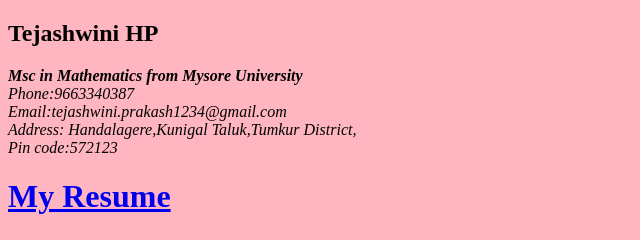
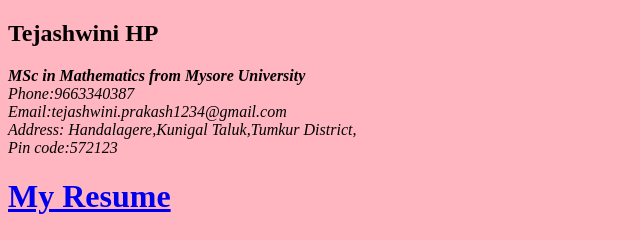
Before and after one commit to ushatej/htmlpro, a plain HTML site: page about.html in a window 1280 px wide. Shown: the full height of the page, 0-640 px from the left. Drawn offline with Linux system fonts and the light colour scheme.

Commit message:
Update about.html

```diff
--- a/about.html
+++ b/about.html
@@ -13,7 +13,7 @@
     </head>
     <body>
         <h2 style="color: black;">Tejashwini HP</h2>
-        <address><b> Msc in Mathematics from Mysore University</b><br>Phone:9663340387<br>Email:tejashwini.prakash1234@gmail.com<br>
+        <address><b> MSc in Mathematics from Mysore University</b><br>Phone:9663340387<br>Email:tejashwini.prakash1234@gmail.com<br>
       Address: Handalagere,Kunigal Taluk,Tumkur District,<br>Pin code:572123</Address>
 
     <h1>  <a href="resume.html">My Resume</a><h1>
```
